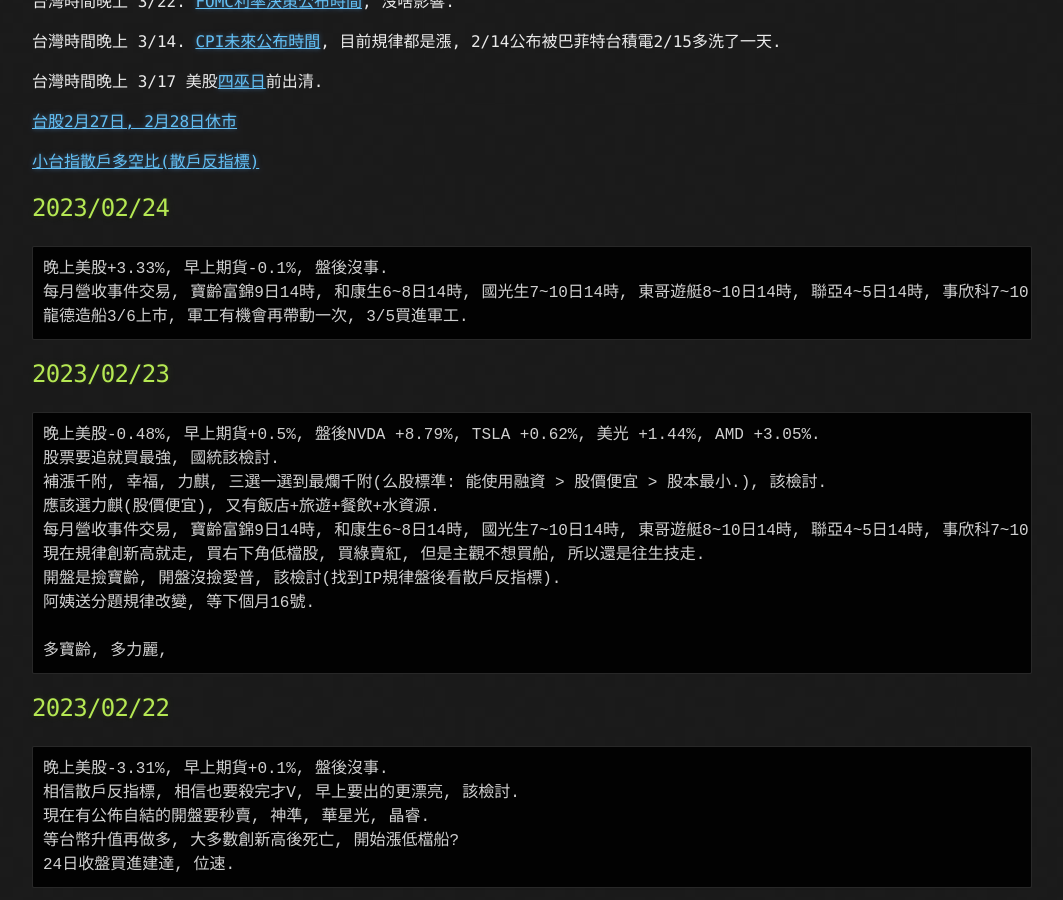
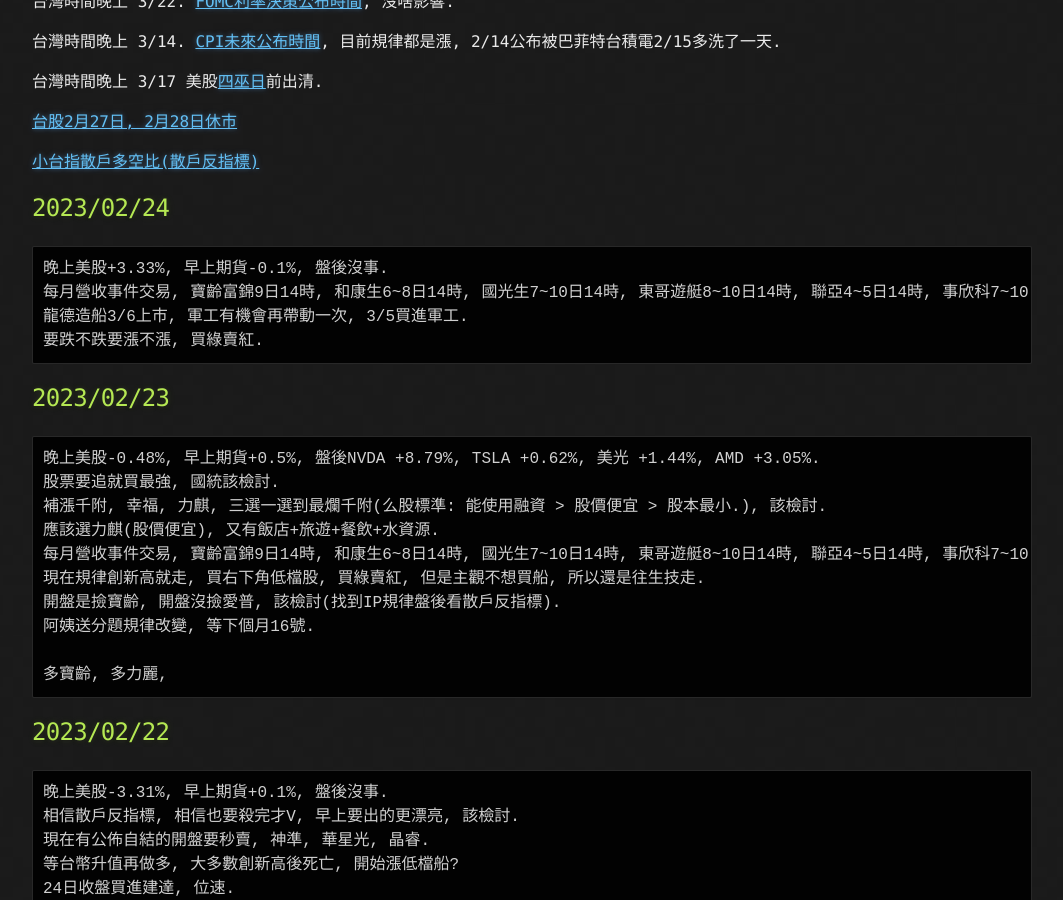
Before and after one commit to lepg5487/Stock_God, a Jekyll site: the page built from index.md, in a window 1280 px wide and 900 px high, scrolled down 428 px. Shown: the whole window, without its empty margins (108-1171 px from the left). Built offline with Jekyll 4.4.1, drawn with Linux system fonts in a browser that asks for light colours; our own code applies the rules of GitHub Pages for plain Markdown files.

Commit message:
Update index.md

````diff
--- a/index.md
+++ b/index.md
@@ -25,6 +25,7 @@ layout: testlayouts
 晚上美股+3.33%, 早上期貨-0.1%, 盤後沒事.
 每月營收事件交易, 寶齡富錦9日14時, 和康生6~8日14時, 國光生7~10日14時, 東哥遊艇8~10日14時, 聯亞4~5日14時, 事欣科7~10日14時.
 龍德造船3/6上市, 軍工有機會再帶動一次, 3/5買進軍工.
+要跌不跌要漲不漲, 買綠賣紅.
 ```
 
 ## 2023/02/23
````
